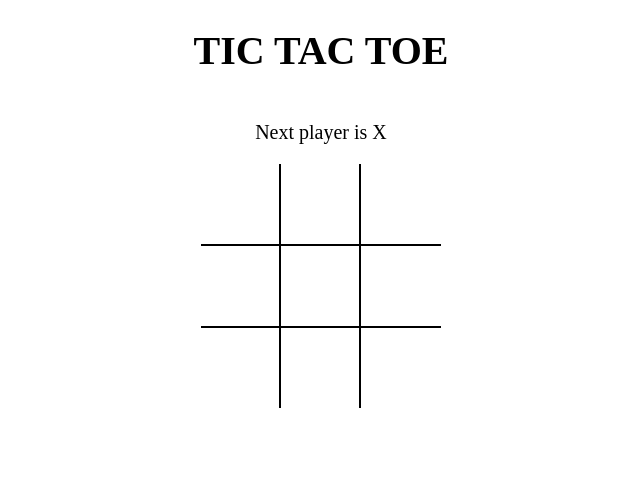
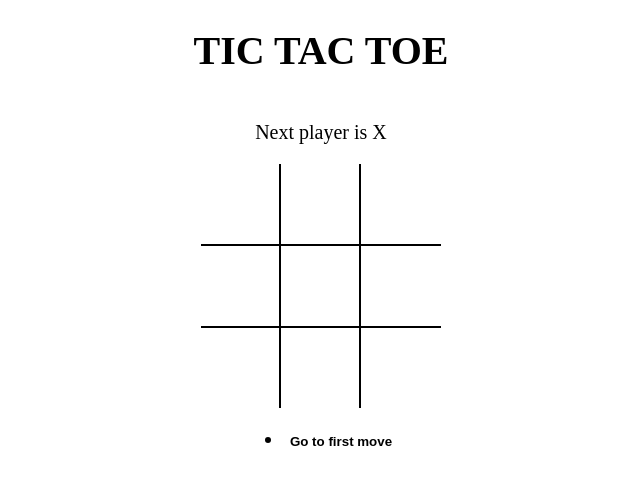
Before and after one commit to Subendra2909/tictactoe, a React (Vite) app: page / in a window 1280 px wide. Shown: the top 484 px of the page, without its empty margins (319-959 px from the left). Built offline with nearby package versions, Linux system fonts and the light colour scheme; the HTML template or start-up script is replaced by a standard one.

Commit message:
Added History

```diff
--- a/src/App.jsx
+++ b/src/App.jsx
@@ -1,41 +1,56 @@
 import React, { useState } from 'react';
 import Board from './components/Board';
+import History from './components/History';
 
 import './styles/root.scss';
 import { calculateWinner } from './helpers';
 
 const App = () => {
-  const [board, setBoard] = useState(Array(9).fill(null));
-  const [isXNext, setIsNext] = useState(false);
+  const [history, setHistory] = useState([
+    { board: Array(9).fill(null), isXNext: true },
+  ]);
 
-  const winner = calculateWinner(board);
+  const [currentMove, setCurrentMove] = useState(0);
+
+  const current = history[currentMove];
+
+  const winner = calculateWinner(current.board);
 
   const message = winner
     ? `Winner is ${winner}`
-    : `Next player is ${!isXNext ? 'X' : 'O'}`;
+    : `Next player is ${current.isXNext ? 'X' : 'O'}`;
 
   const handleSquareClick = position => {
-    if (board[position] || winner) {
+    if (current.board[position] || winner) {
       return;
     }
 
-    setBoard(prev => {
-      return prev.map((square, pos) => {
+    setHistory(prev => {
+      const last = prev[prev.length - 1];
+
+      const newBoard = last.board.map((square, pos) => {
         if (pos === position) {
-          return !isXNext ? 'X' : 'O';
+          return last.isXNext ? 'X' : 'O';
         }
         return square;
       });
+
+      return prev.concat({ board: newBoard, isXNext: !last.isXNext });
     });
 
-    setIsNext(prev => !prev);
+    setCurrentMove(prev => prev + 1);
+  };
+
+  const moveTo = move => {
+    setCurrentMove(move);
   };
 
   return (
     <div className="app">
       <h1>TIC TAC TOE</h1>
       <p>{message}</p>
-      <Board board={board} handleSquareClick={handleSquareClick} />
+      <Board board={current.board} handleSquareClick={handleSquareClick} />
+      <History history={history} moveTo={moveTo} currentMove={currentMove} />
     </div>
   );
 };
--- /dev/null
+++ b/src/components/History.jsx
@@ -0,0 +1,27 @@
+import React from 'react';
+
+const History = ({ history, moveTo, currentMove }) => {
+  return (
+    <ul>
+      {history.map((_, move) => {
+        return (
+          <li key={move}>
+            <button
+              style={{
+                fontWeight: move === currentMove ? 'bold' : 'normal',
+              }}
+              type="button"
+              onClick={() => {
+                moveTo(move);
+              }}
+            >
+              {move === 0 ? `Go to first move` : `Go to move : ${move}`}
+            </button>
+          </li>
+        );
+      })}
+    </ul>
+  );
+};
+
+export default History;
```
